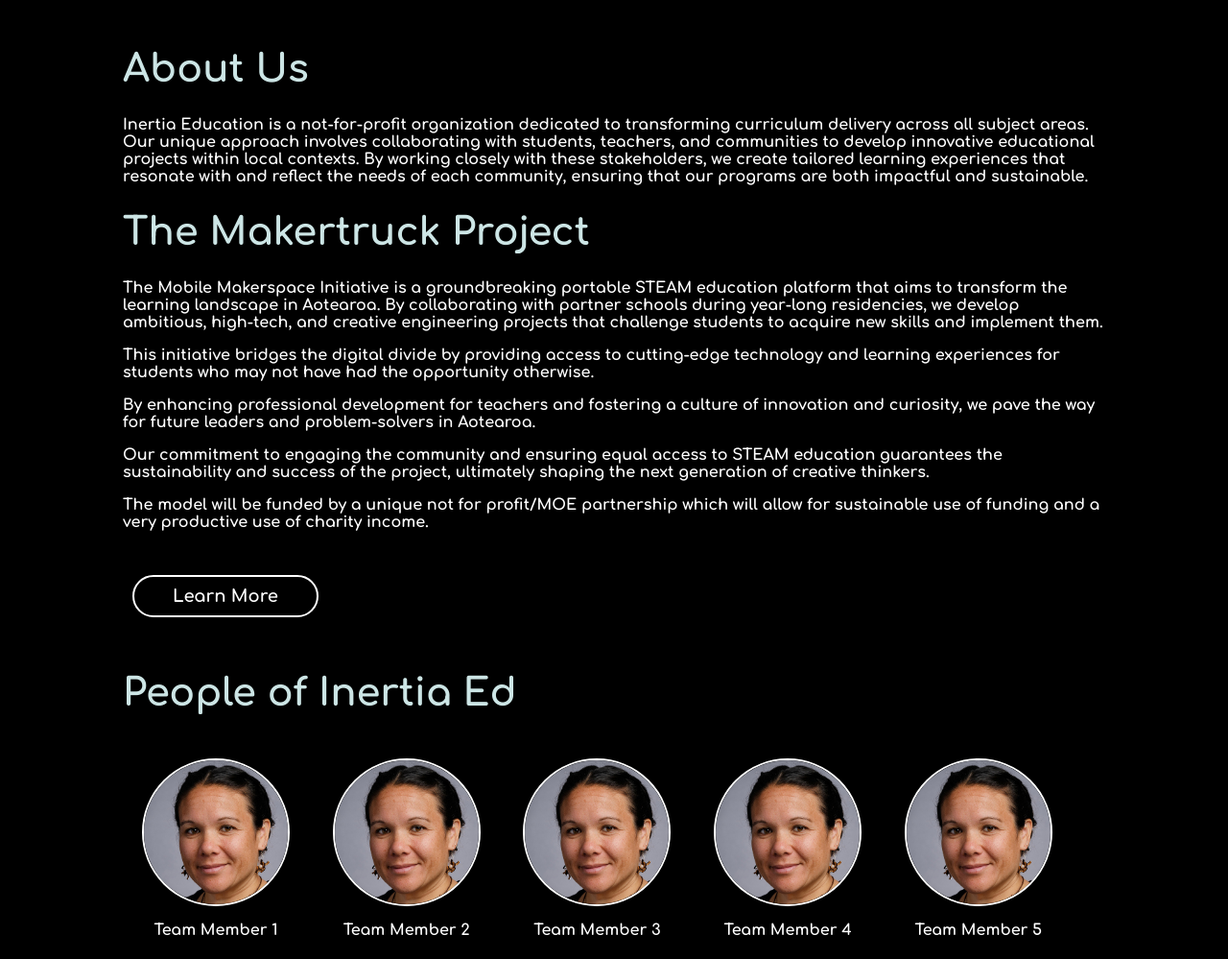
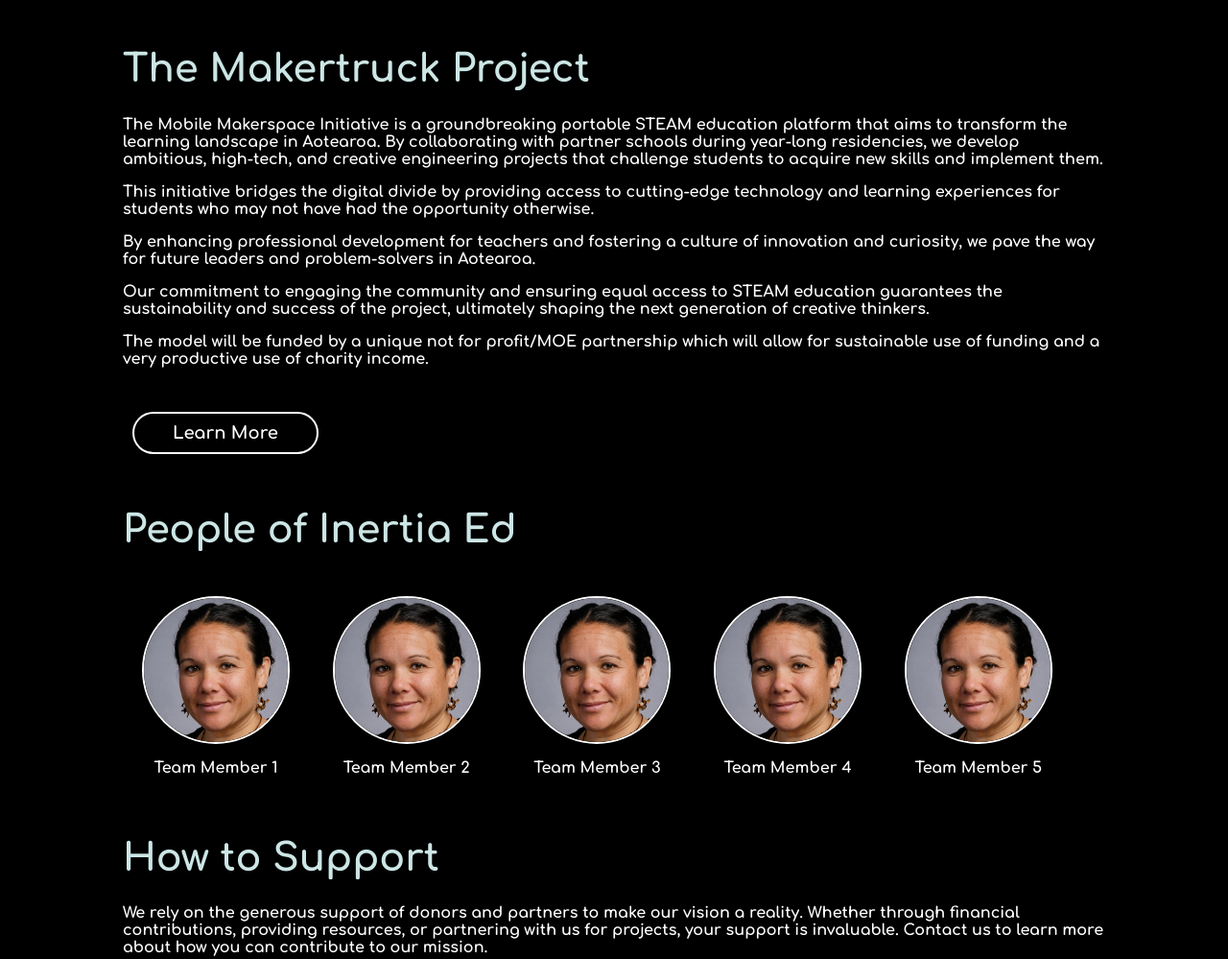
Before and after one commit to ClarkWilliamsIE/Inertiaweb, a plain HTML site: page people.html in a window 1280 px wide. Shown: the part 802-1801 px from the top of the page at 96% size. Drawn offline with nearby package versions, Linux system fonts and the light colour scheme.

Commit message:
Update people.html

```diff
--- a/people.html
+++ b/people.html
@@ -35,12 +35,6 @@
     </center>
 
     <div id="portfolio">
-        <div id="about-us">
-            <h1>About Us</h1>
-            <p>
-                Inertia Education is a not-for-profit organization dedicated to transforming curriculum delivery across all subject areas. Our unique approach involves collaborating with students, teachers, and communities to develop innovative educational projects within local contexts. By working closely with these stakeholders, we create tailored learning experiences that resonate with and reflect the needs of each community, ensuring that our programs are both impactful and sustainable.
-            </p>
-        </div>
 
         <div id="outline">
             <h1>The Makertruck Project</h1>
```
